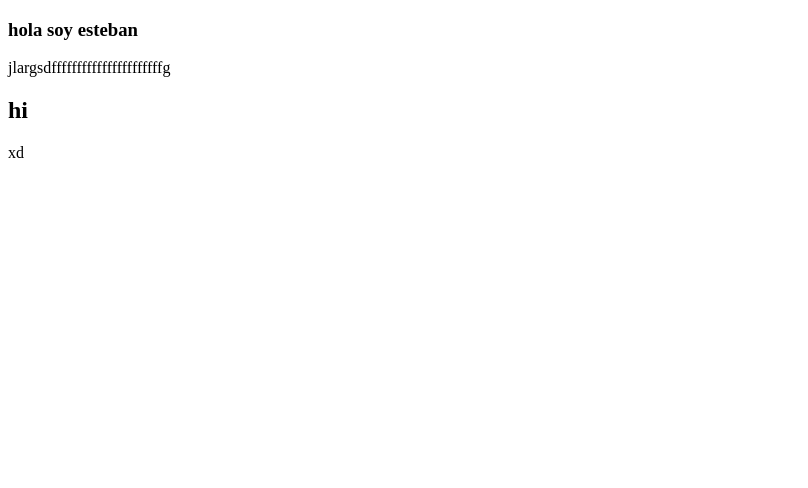
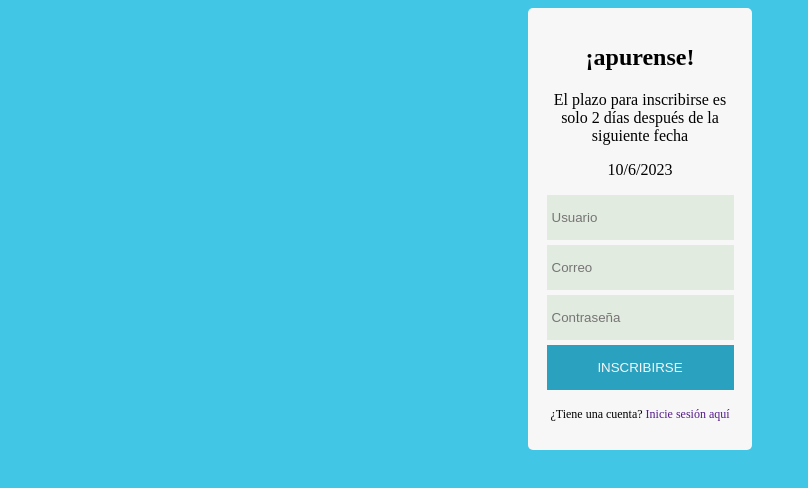
Before and after one commit to Pekazor/PracticaEsteban, a plain HTML site: page index.html in a window 1280 px wide. Shown: the whole page, without its empty margins (0-808 px from the left). Drawn offline with Linux system fonts and the light colour scheme.

Commit message:
4to commit

```diff
--- a/assets/css/style.css
+++ b/assets/css/style.css
@@ -0,0 +1,49 @@
+body{
+    background: #42C6E6;
+    background: linear-gradient(to right #42C6E6, #1F67BB);
+}
+
+.container{
+    border-radius: 5px;
+    background-color: #F7F7F7;
+    width: 12rem;
+    margin: 0 auto;
+    display: flex;
+    flex-direction: column;
+    justify-content: center;
+    align-items: center;
+    padding: 16px;
+}
+
+.card{
+    text-align: center;
+}
+
+.form{
+    display: flex;
+    flex-direction: column;
+    gap: 5px;
+    text-align: center;
+}
+
+input{
+    border: none;
+    background-color: #e2ebdf;
+    padding: 15px 5px;
+    outline: none;
+}
+
+button{
+    background-color: #2AA1BF;
+    color: #F7F7F7;
+    padding: 15px;
+    border: none;
+}
+
+.form__info{
+    font-size: 12px;
+}
+
+.form__sesion{
+    text-decoration: none;
+}
--- a/assets/js/script.js
+++ b/assets/js/script.js
@@ -0,0 +1,36 @@
+var fechaActual = new Date(Date.now());
+//retorna el dia del mes 1-31
+var diaActual = fechaActual.getDate();
+//retornar el mes actual , pero parte desde el 0 , enero =0  y diciembre = 11
+var mesActual = fechaActual.getMonth() + 1;
+//retorna el año de la fecha creada
+var añoActual = fechaActual.getFullYear();
+
+var fechaFormateada = diaActual + "/" + mesActual + "/" + añoActual
+console.log(fechaFormateada);
+
+document.querySelector('.info__fecha').innerHTML = fechaFormateada;
+
+document.querySelector('form').addEventListener('submit', function(event){
+    event.preventDefault();
+
+    const user = document.getElementById('usuario').value
+    const mail = document.getElementById('correo').value
+    const password = document.getElementById('contraseña').value
+
+    if(user === ''){
+        alert('llene el campo de usuario');
+        return;
+    }
+    if(mail === ''){
+        alert('llene el campo de mail');
+        return;
+        }
+     if(password === ''){
+        alert('llene el campo de password');
+         return;
+        }
+    else{
+    alert('formulario enviado')
+    }
+})
--- a/index.html
+++ b/index.html
@@ -6,21 +6,24 @@
     <meta name="viewport" content="width=device-width, initial-scale=1.0">
     <title>PracticaEsteban</title>
     <link rel="stylesheet" href="assets/css/style.css">
-
 </head>
 <body>
-    <section>
-        <div>
-            <h3>hola soy esteban</h3>
-            <p>jlargsdffffffffffffffffffffffg </p>
+    <div class="container">
+        <div class="card">
+            <h2>¡apurense!</h2>
+            <p class="info__text">El plazo para inscribirse es solo 2 días después de la siguiente fecha </p>
+            <p class="info__fecha"></p>
         </div>
-    </section>
-    <section>
-        <div>
-            <h1>hi</h1>
-            <p>xd</p>
-        </div>
-    </section>
+        <form class="form" action="">
+            <input id="usuario" class="form__input" type="text" placeholder="Usuario">
+            <input id="correo" class="form__input" type="email" placeholder="Correo">
+            <input id="contraseña" class="form__input" type="password" placeholder="Contraseña">
+            <button type="submit" class="form__btn">INSCRIBIRSE</button>
+            <p class="form__info">¿Tiene una cuenta? <a class="form__sesion" href="">Inicie sesión aquí</a></p>
+        </form>
+
+
+    </div>
 
 
     <script src="assets/js/script.js"></script>
```
